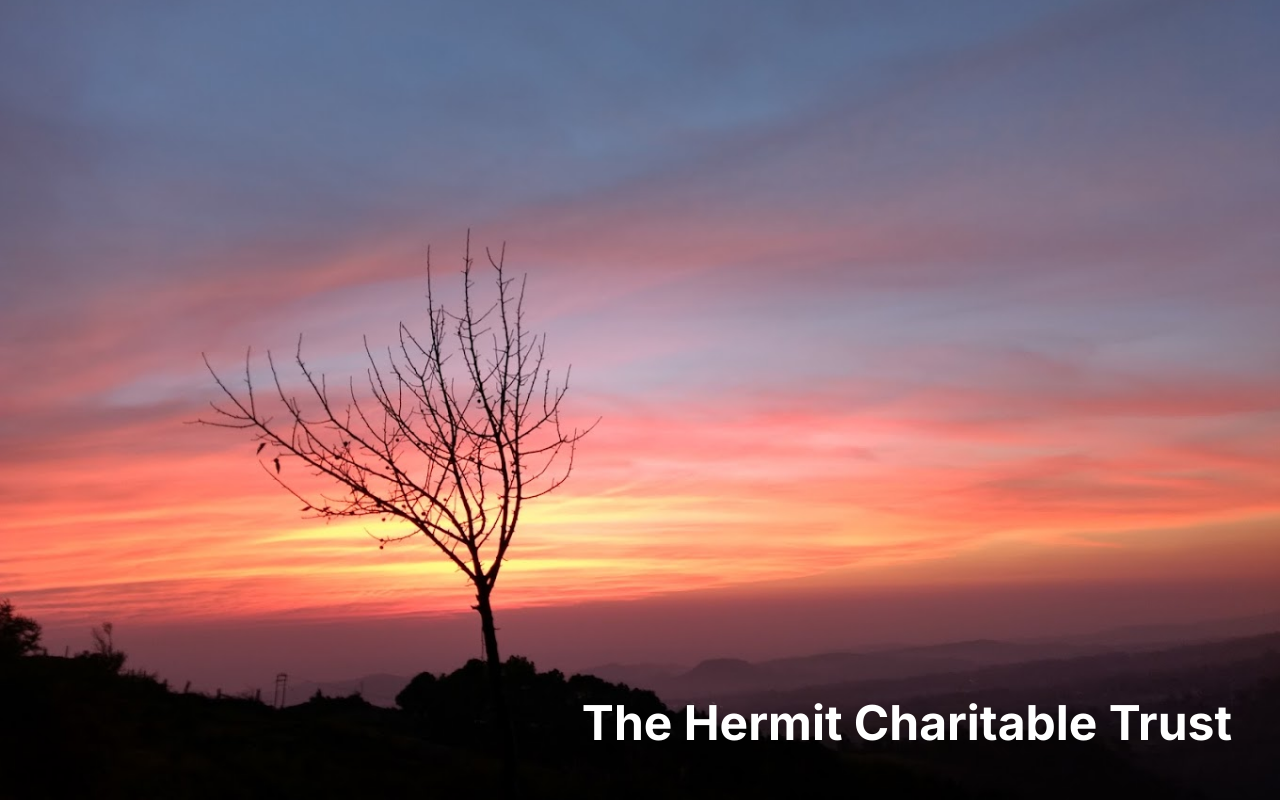
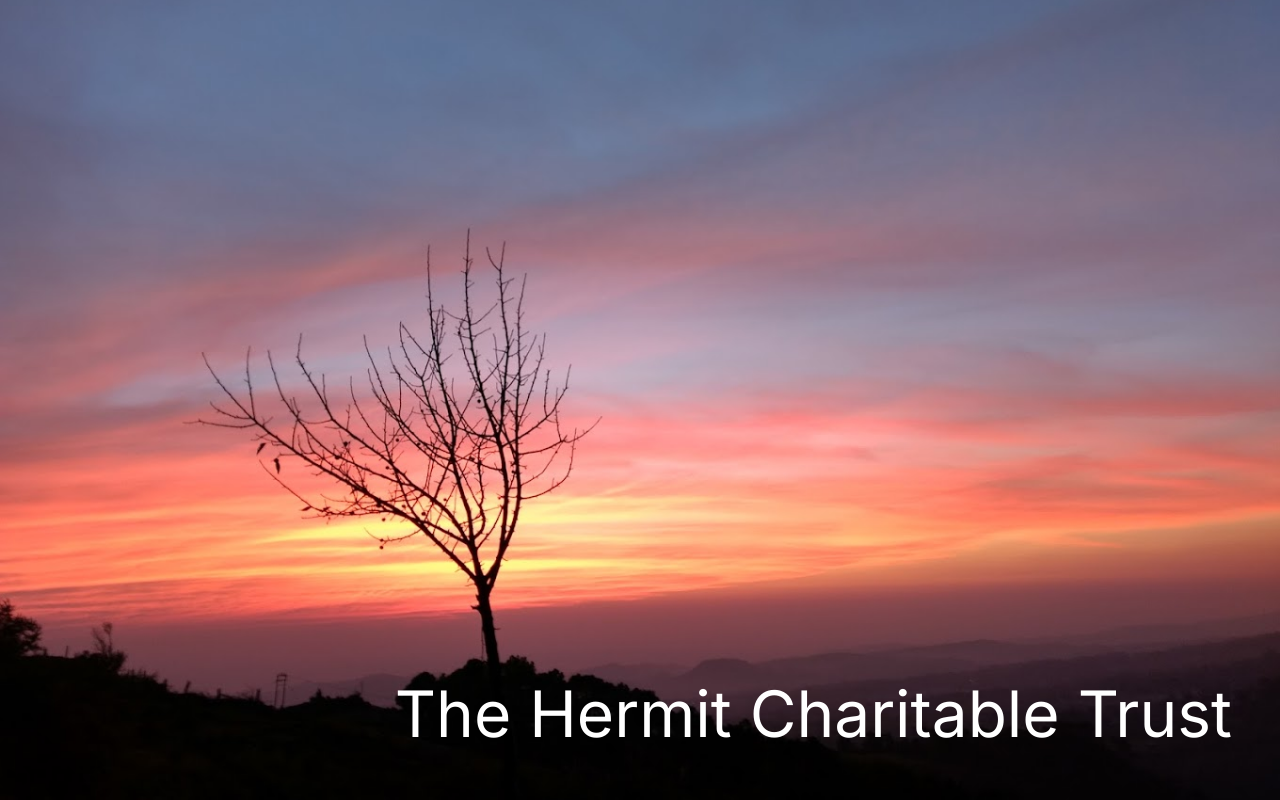
Before and after one commit to greenthera/hermittrust, a plain HTML site: page index.html in a window 1280 px wide. Drawn offline with Linux system fonts and the light colour scheme.

Commit message:
Update styles

```diff
--- a/css/style.css
+++ b/css/style.css
@@ -34,6 +34,8 @@
   padding-bottom: 9rem;
 }
 
-h1 {
-  font-size: 3rem;
+.title {
+  font-weight: normal;
+  font-size: 4rem;
+  text-align: right;
 }
--- a/index.html
+++ b/index.html
@@ -19,7 +19,7 @@
     <link href="css/style.css" rel="stylesheet" />
   </head>
   <body>
-    <header><h1>The Hermit Charitable Trust</h1></header>
+    <header><h1 class="title">The Hermit Charitable Trust</h1></header>
     <script src="js/main.js"></script>
   </body>
 </html>
```
